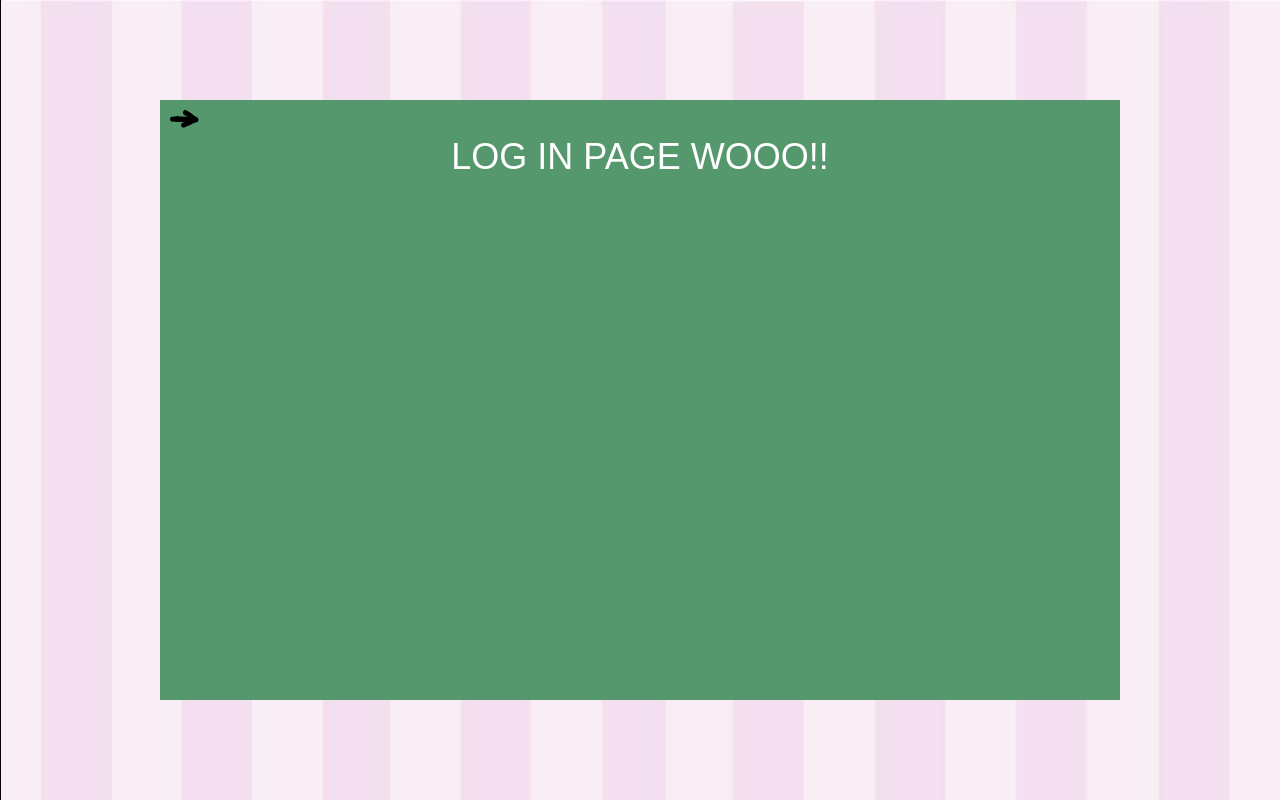
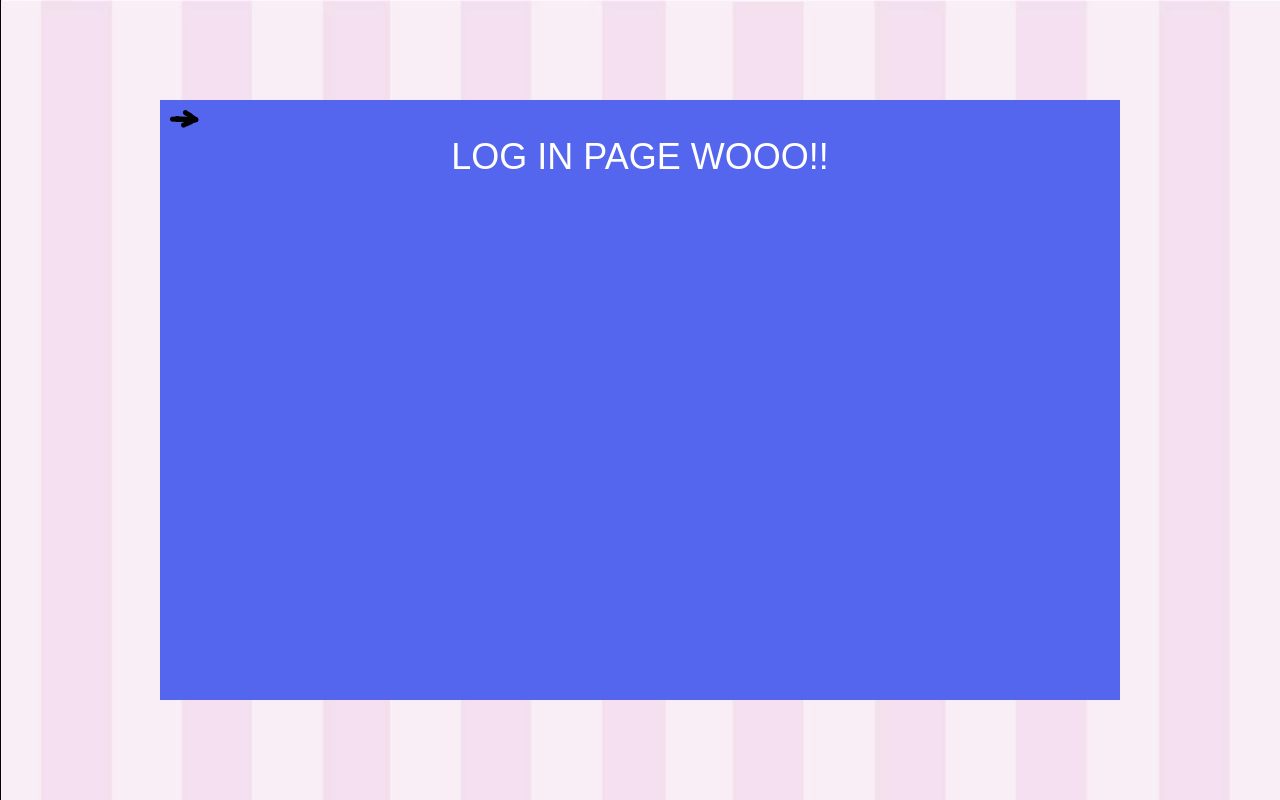
Before and after one commit to perblawiik/the-cake, a React (Create React App) app: page / in a window 1280 px wide. Built offline with nearby package versions, Linux system fonts and the light colour scheme.

Commit message:
Color change
Deal with it

```diff
--- a/src/js/classes/GameWindow.js
+++ b/src/js/classes/GameWindow.js
@@ -23,7 +23,7 @@ class GameWindow extends Component {
 
         const windowStyle = {
 
-            backgroundColor: '#55986e',
+            backgroundColor: '#56e',
             position: 'absolute',
             margin: 'auto',
             top: '12.5%',
```
